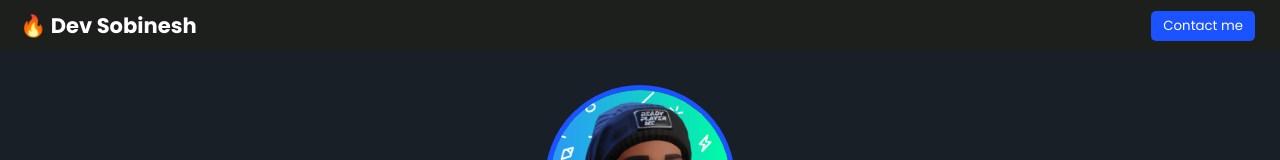
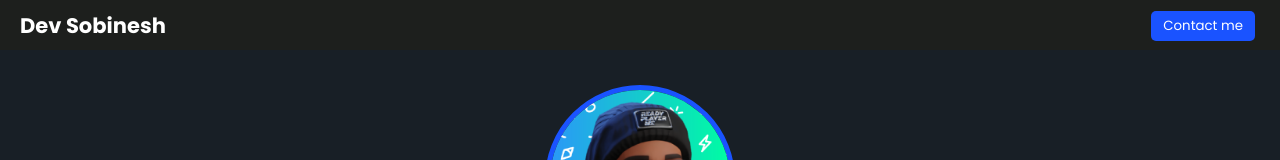
Before and after one commit to sobinesh/portfolio_website, a React (Vite) app: page / in a window 1280 px wide. Shown: the top 160 px of the page. Built offline with nearby package versions, Linux system fonts and the light colour scheme.

Commit message:
correction 1

```diff
--- a/index.html
+++ b/index.html
@@ -4,7 +4,7 @@
     <meta charset="UTF-8" />
     <link rel="icon" type="image/png" href="/" />
     <meta name="viewport" content="width=device-width, initial-scale=1.0" />
-    <title>Vite + React</title>
+    <title>Sobinesh's Portfolio</title>
   </head>
   <body>
     <div id="root"></div>
--- a/src/App.jsx
+++ b/src/App.jsx
@@ -17,7 +17,7 @@ function App() {
     <>
     <html>
        <header className="header-wrapper">
-        <div><h3>🔥 Dev Sobinesh</h3></div>
+        <div><h3>Dev Sobinesh</h3></div>
         <ul>
          <li> <a href="#contact">
             <button>Contact me</button>
```
